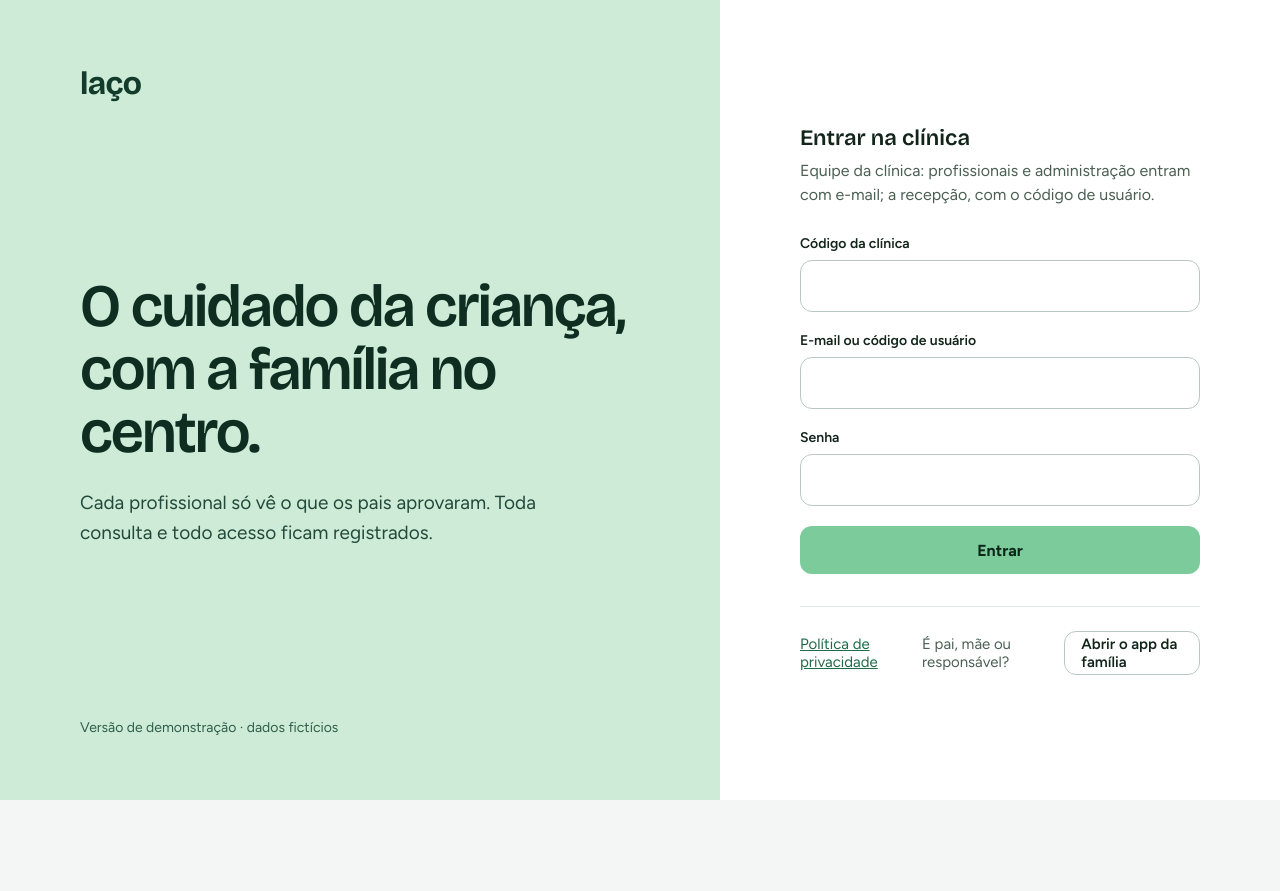
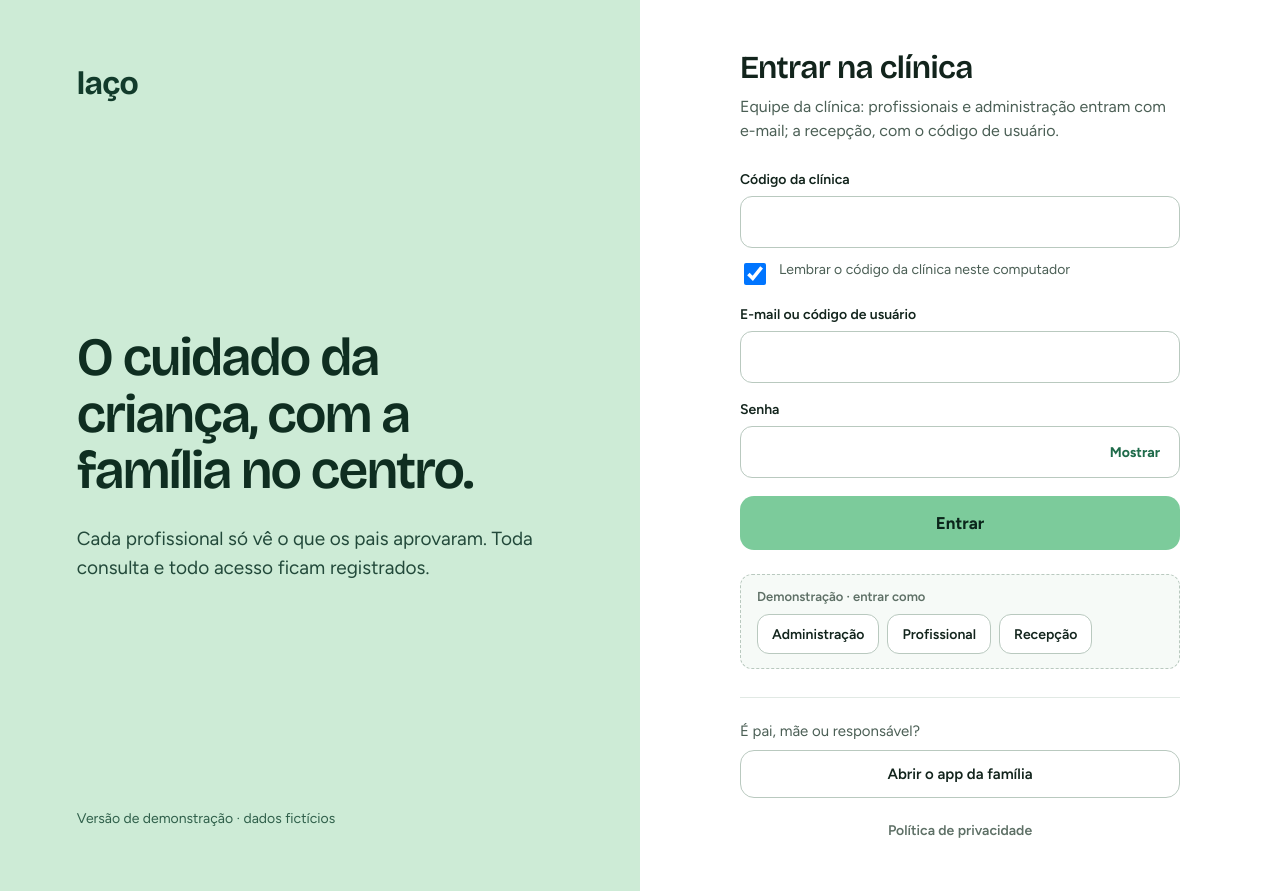
Before and after one commit to Lucas-Buhrer/laco, a React (Vite) app in the folder frontend/: page /entrar in a window 1280 px wide. Before the commit the page ends 800 px from the top, so only its background shows below. Built offline with nearby package versions, Linux system fonts and the light colour scheme.

Commit message:
Login da clínica: metades equilibradas, mostrar senha, lembrar código, rodapé organizado e atalhos da demonstração

```diff
--- a/frontend/src/pages/LoginClinica.jsx
+++ b/frontend/src/pages/LoginClinica.jsx
@@ -1,14 +1,32 @@
 import { useState } from 'react';
 import { Link, Navigate, useNavigate } from 'react-router-dom';
 import { useAuth } from '../context/AuthContext.jsx';
+
+const CHAVE_CODIGO = 'laco_codigo_clinica';
+
+// Atalhos só da versão de demonstração (aparecem com "npm run dev"): preenchem os campos para trocar de perfil
+// rápido na apresentação. São os logins fictícios do doc 09.
+const MOSTRAR_ATALHOS = import.meta.env.DEV;
+const ATALHOS = [
+  ['Administração', 'AURORA', 'admin@laco.test'],
+  ['Profissional', 'AURORA', 'profissional@laco.test'],
+  ['Recepção', 'AURORA', 'recepcao'],
+];
+
+function lerCodigoGuardado() {
+  try { return localStorage.getItem(CHAVE_CODIGO) || ''; } catch { return ''; }
+}
 
 // Desenho: docs/telas/D1-Login e D1b-LoginErro
 export default function LoginClinica() {
   const { usuario, entrarClinica, sessaoExpirou } = useAuth();
   const navegar = useNavigate();
-  const [codigo, setCodigo] = useState('');
+  const guardado = lerCodigoGuardado();
+  const [codigo, setCodigo] = useState(guardado);
+  const [lembrar, setLembrar] = useState(true);
   const [identificador, setIdentificador] = useState('');
   const [senha, setSenha] = useState('');
+  const [verSenha, setVerSenha] = useState(false);
   const [erro, setErro] = useState('');
   const [enviando, setEnviando] = useState(false);
 
@@ -20,12 +38,24 @@ export default function LoginClinica() {
     setEnviando(true);
     try {
       await entrarClinica(codigo, identificador, senha);
+      // O código da clínica é o mesmo todo dia: guardamos só ele (nunca a senha)
+      try {
+        if (lembrar) localStorage.setItem(CHAVE_CODIGO, codigo.trim().toUpperCase());
+        else localStorage.removeItem(CHAVE_CODIGO);
+      } catch { /* sem armazenamento, tudo bem */ }
       navegar('/clinica');
     } catch (e) {
       setErro(e.message);
     } finally {
       setEnviando(false);
     }
+  }
+
+  function usarAtalho([, cod, ident]) {
+    setCodigo(cod);
+    setIdentificador(ident);
+    setSenha('123456');
+    setErro('');
   }
 
   return (
@@ -40,6 +70,7 @@ export default function LoginClinica() {
       </section>
 
       <section className="login-form">
+        <div className="login-conteudo">
           <h2>Entrar na clínica</h2>
           <p className="subtitulo">
             Equipe da clínica: profissionais e administração entram com e-mail; a recepção, com o código de usuário.
@@ -52,19 +83,38 @@ export default function LoginClinica() {
             <label className="campo">Código da clínica
               <input value={codigo} onChange={(e) => setCodigo(e.target.value)} autoComplete="organization" required />
             </label>
+            <label className="marcar lembrar">
+              <input type="checkbox" checked={lembrar} onChange={(e) => setLembrar(e.target.checked)} />
+              Lembrar o código da clínica neste computador
+            </label>
             <label className="campo">E-mail ou código de usuário
               <input value={identificador} onChange={(e) => setIdentificador(e.target.value)} autoComplete="username" required />
             </label>
             <label className="campo">Senha
-            <input type="password" value={senha} onChange={(e) => setSenha(e.target.value)} autoComplete="current-password" required />
+              <span className="campo-senha">
+                <input type={verSenha ? 'text' : 'password'} value={senha} onChange={(e) => setSenha(e.target.value)} autoComplete="current-password" required />
+                <button type="button" className="ver-senha" onClick={() => setVerSenha(!verSenha)} aria-label={verSenha ? 'Esconder a senha' : 'Mostrar a senha'} aria-pressed={verSenha}>
+                  {verSenha ? 'Esconder' : 'Mostrar'}
+                </button>
+              </span>
             </label>
-          <button className="botao" disabled={enviando}>{enviando ? 'Entrando…' : 'Entrar'}</button>
+            <button className="botao botao-grande" disabled={enviando}>{enviando ? 'Entrando…' : 'Entrar'}</button>
           </form>
 
-        <div className="login-rodape">
-          <Link to="/politica">Política de privacidade</Link>
-          <span>É pai, mãe ou responsável?</span>
-          <Link className="botao-sec" to="/familia/entrar">Abrir o app da família</Link>
+          {MOSTRAR_ATALHOS && (
+            <div className="atalhos-demo">
+              <p>Demonstração · entrar como</p>
+              <div>
+                {ATALHOS.map((a) => <button key={a[0]} type="button" className="botao-sec" onClick={() => usarAtalho(a)}>{a[0]}</button>)}
+              </div>
+            </div>
+          )}
+
+          <div className="login-rodape-clinica">
+            <p>É pai, mãe ou responsável?</p>
+            <Link className="botao-sec botao-grande" to="/familia/entrar">Abrir o app da família</Link>
+            <p className="links-pequenos"><Link to="/politica">Política de privacidade</Link></p>
+          </div>
         </div>
       </section>
     </div>
--- a/frontend/src/styles/login.css
+++ b/frontend/src/styles/login.css
@@ -45,3 +45,28 @@
 .links-pequenos { display: flex; justify-content: center; gap: 10px; margin: 14px 0 4px; font-size: 14px; color: #8fa399; }
 .links-pequenos a { color: #5e7066; font-weight: 600; text-decoration: none; }
 .links-pequenos a:hover { color: var(--verde-forte); text-decoration: underline; }
+
+/* ===== Login da clínica: metades equilibradas, formulário centralizado ===== */
+.tela-login .login-lado { flex: 1 1 50%; padding: 64px clamp(40px, 6vw, 96px); }
+.tela-login .login-lado h1 { font-size: clamp(40px, 4.2vw, 60px); }
+.tela-login .login-form { flex: 1 1 50%; width: auto; padding: 48px clamp(24px, 5vw, 96px); align-items: center; }
+.login-conteudo { width: 100%; max-width: 440px; }
+.login-conteudo h2 { font-size: 32px; letter-spacing: -0.02em; }
+.login-conteudo form { margin-top: 28px; gap: 18px; }
+.marcar.lembrar { margin: -6px 0 0; font-size: 14px; color: var(--texto-suave); }
+.campo-senha { position: relative; display: block; }
+.campo-senha input { width: 100%; padding-right: 96px; }
+.campo-senha input::-ms-reveal { display: none; }
+.ver-senha { position: absolute; top: 50%; right: 8px; transform: translateY(-50%); min-height: 36px; padding: 0 12px; border: 0; border-radius: 8px; background: transparent; color: var(--verde-forte); font: inherit; font-size: 14px; font-weight: 700; cursor: pointer; }
+.ver-senha:hover { background: #eef4f0; }
+.atalhos-demo { margin-top: 24px; padding: 14px 16px; border: 1px dashed #b9c9bf; border-radius: 12px; background: #f6faf7; }
+.atalhos-demo p { margin: 0 0 10px; font-size: 13px; font-weight: 600; color: #5e7066; }
+.atalhos-demo div { display: flex; flex-wrap: wrap; gap: 8px; }
+.atalhos-demo .botao-sec { min-height: 40px; padding: 0 14px; font-size: 14px; }
+.login-rodape-clinica { margin-top: 28px; padding-top: 24px; border-top: 1px solid #e1e9e4; display: flex; flex-direction: column; gap: 10px; }
+.login-rodape-clinica > p:first-child { margin: 0; font-size: 15px; color: var(--texto-suave); }
+.login-rodape-clinica .botao-sec { min-height: 48px; font-size: 15px; background: transparent; }
+.login-rodape-clinica .botao-sec:hover { background: #eef4f0; }
+@media (max-width: 900px) {
+  .tela-login .login-form { padding: 32px 24px; }
+}
```
Lines whose indentation alone changed are shown as unchanged.
